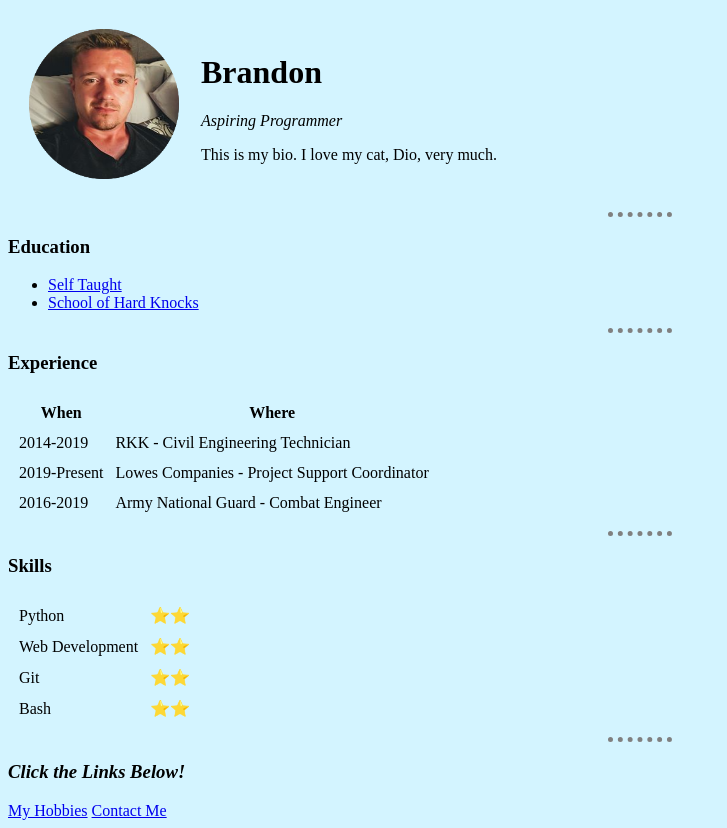
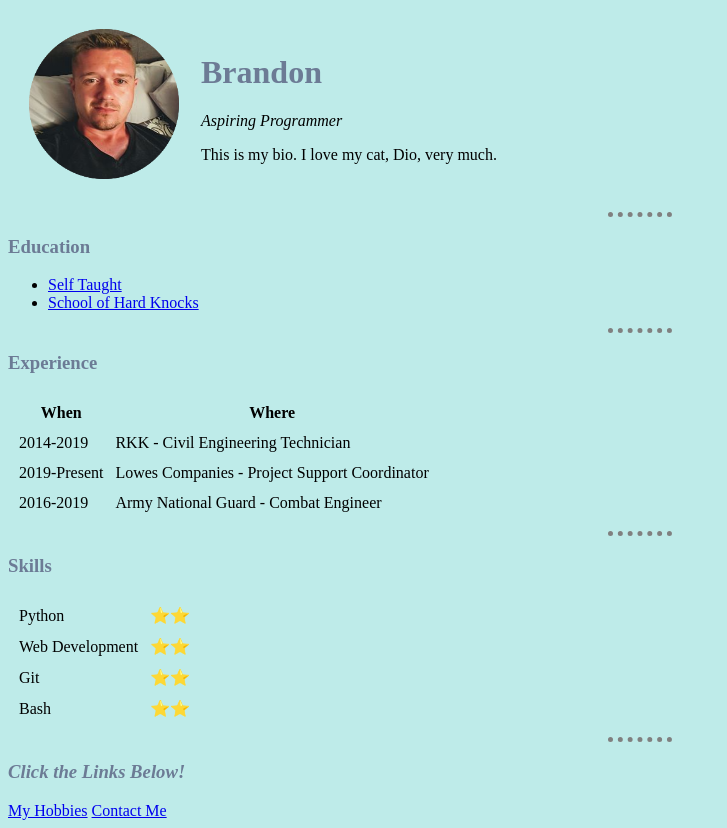
Before and after one commit to BrandonWaddell/cv, a plain HTML site: page index.html in a window 1280 px wide. Shown: the whole page, without its empty margins (0-727 px from the left). Drawn offline with Linux system fonts and the light colour scheme.

Commit message:
updated h1 and h3 color

```diff
--- a/css/styles.css
+++ b/css/styles.css
@@ -1,5 +1,5 @@
 body {
-    background-color: #d3f4ff;
+    background-color: #beebe9;
 }
 
 hr {
@@ -11,3 +11,11 @@ hr {
     width: 5%;
 
 }
+
+h1 {
+    color: #6c7b95;
+}
+
+h3 {
+    color: #6c7b95;
+}
```
